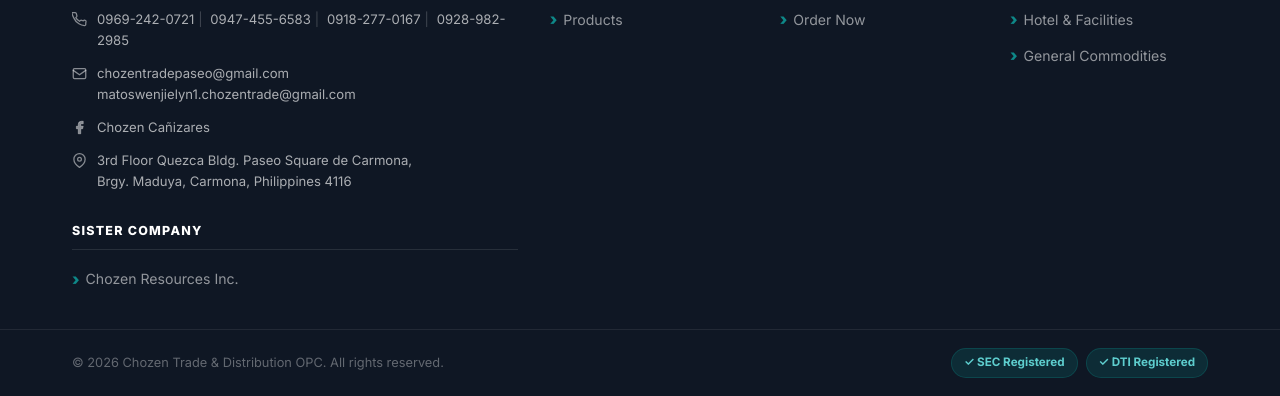
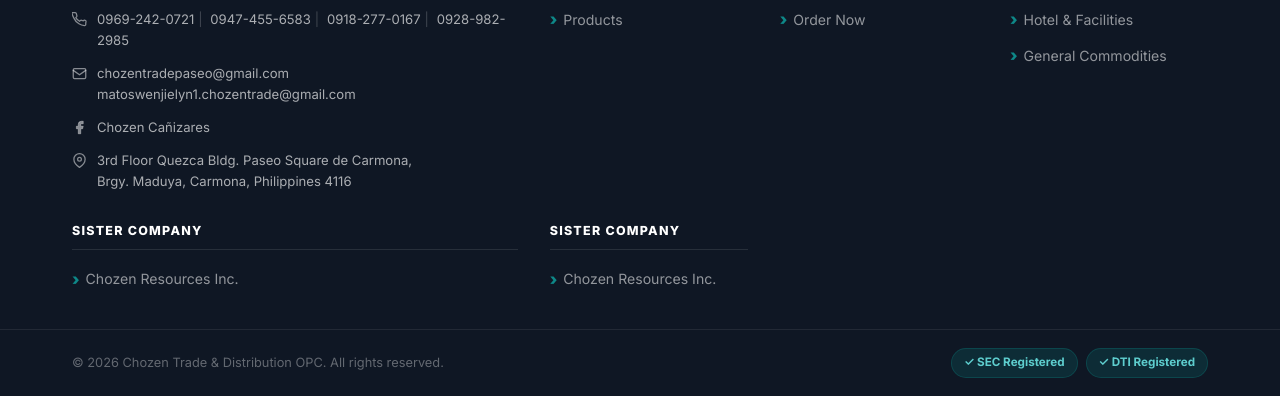
Before and after one commit to goldenjo2codesource/Chozen-Trade-and-Distribution-OPC, a website: page index.html in a window 1280 px wide. Shown: the part 2793-3189 px from the top of the page. Drawn offline with Linux system fonts and the light colour scheme.

Commit message:
Add Sister Company to footer

```diff
--- a/index.html
+++ b/index.html
@@ -240,6 +240,12 @@
       <div class="footer-col">
         <h4>Sister Company</h4>
         <ul>
+          <li><a href="https://chozenresources.com" target="_blank" rel="noopener">Chozen Resources Inc.</a></li>
+        </ul>
+      </div>
+      <div class="footer-col">
+        <h4>Sister Company</h4>
+        <ul>
           <li><a href="https://www.chozenresources.com" target="_blank" rel="noopener" id="chozenTradeLink">Chozen Resources Inc.</a></li>
         </ul>
         <!-- <p style="font-size:.78rem;color:rgba(255,255,255,.35);margin-top:10px;">Coming Soon</p> -->
```
